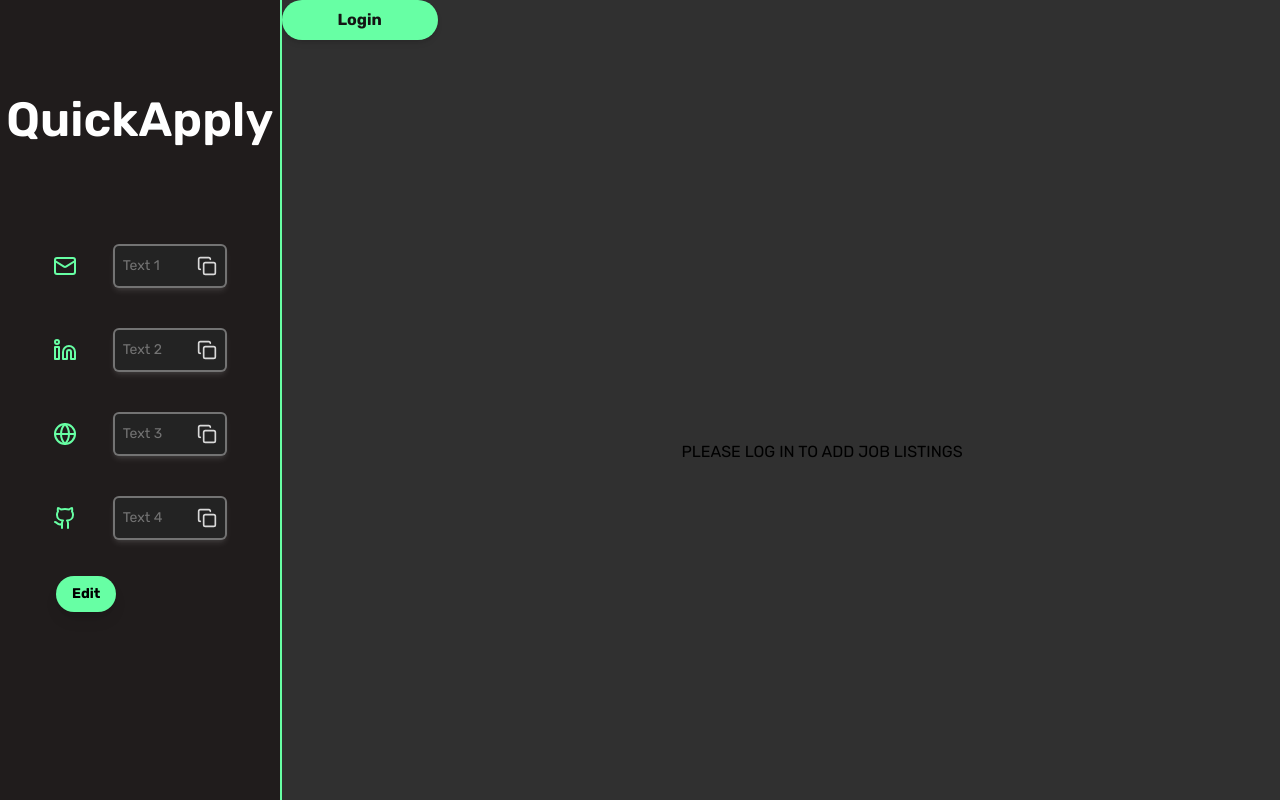
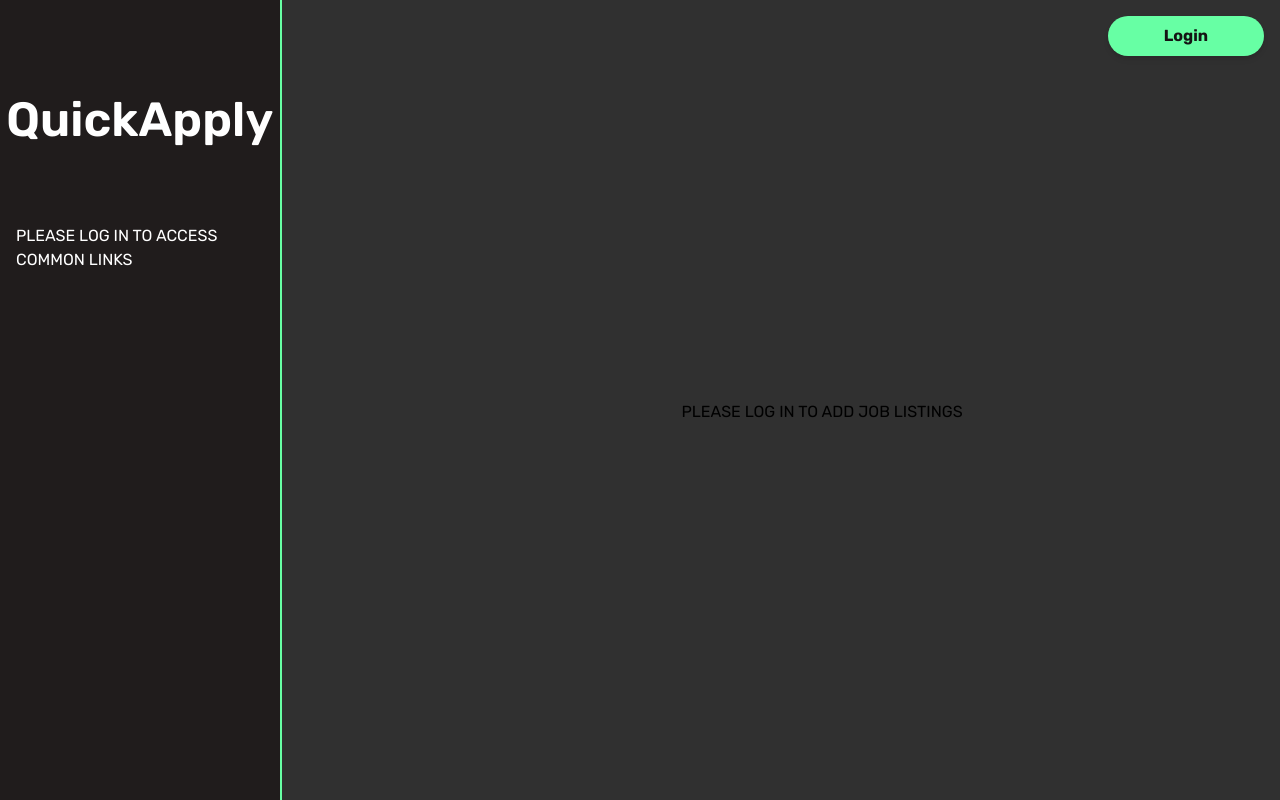
Before and after one commit to kevinliu399/QuickApply, a React (Create React App) app in the folder frontend/: page / in a window 1280 px wide. Built offline with nearby package versions, Linux system fonts and the light colour scheme.

Commit message:
ENH unique username error msg, side bar msg

```diff
--- a/frontend/src/components/LayoutComponent/LayoutComponent.tsx
+++ b/frontend/src/components/LayoutComponent/LayoutComponent.tsx
@@ -13,7 +13,6 @@ import authService from '../../services/authService';
 import ListingCardGrid from '../MainGrid/ListingCardGrid';
 
 const drawerWidth = 22;
-
 
 const LayoutComponent: React.FC = () => {
   const { user, setUser } = useContext(AuthContext);
@@ -47,7 +46,6 @@ const LayoutComponent: React.FC = () => {
 
   return (
     <Box sx={{ display: 'flex', height: '100vh', overflow: 'hidden' }}>
-
       {/* side bar */}
       <Drawer
         sx={{
@@ -67,8 +65,9 @@ const LayoutComponent: React.FC = () => {
 
       <Box
         component="main"
-        sx={{ flexGrow: 1, width: `calc(100% - ${drawerWidth}%)`, backgroundColor: '#303030' }}
+        sx={{ flexGrow: 1, width: `calc(100% - ${drawerWidth}%)`, backgroundColor: '#303030', position: 'relative' }}
       >
+        <Box sx={{ position: 'absolute', top: 16, right: 16 }}>
           {!user ? (
             <LoginButton
               label="Login"
@@ -79,6 +78,7 @@ const LayoutComponent: React.FC = () => {
               Logout {user?.username}
             </Button>
           )}
+        </Box>
 
         <Titlebar />
         {user && <HeaderTable />}
@@ -86,12 +86,11 @@ const LayoutComponent: React.FC = () => {
         <Box sx={{ml: 50, mt: 50}}>
           PLEASE LOG IN TO ADD JOB LISTINGS
         </Box>
-
         }
         {user && <ListingCardGrid />}
-
         {/* <NewListingForm /> */}
       </Box>
+
       <LoginModal
         isOpen={isloginModalOpen}
         onClick={handleLoginClose}
@@ -102,9 +101,6 @@ const LayoutComponent: React.FC = () => {
         onClick={handleRegisterClose}
         onSignInClick={handleLoginOpen}
       />
-
-
-
     </Box>
   );
 };
--- a/frontend/src/components/Sidebar/Sidebar.tsx
+++ b/frontend/src/components/Sidebar/Sidebar.tsx
@@ -167,6 +167,15 @@ const Sidebar: React.FC = () => {
       <h1 className="text-5xl mb-20 mt-20 font-rubik font-semibold text-center text-[rgba(255,255,255)]">
         QuickApply
       </h1>
+
+      {!user &&
+      <p style={{ color: 'white'}}>
+        PLEASE LOG IN TO ACCESS COMMON LINKS
+      </p>
+
+      }
+      {user &&
+
       <SidebarContent
         texts={texts}
         isEditing={isEditing}
@@ -174,7 +183,8 @@ const Sidebar: React.FC = () => {
         handleCopyClick={handleCopyClick}
         handleEditClick={handleEditClick}
         handleClearClick={handleClearClick}
-      />
+      />}
+
     </div>
   );
 };
--- a/frontend/src/modals/register.tsx
+++ b/frontend/src/modals/register.tsx
@@ -64,6 +64,8 @@ const RegisterModal: React.FC<RegisterModalProps> = ({ onClick, isOpen, onSignIn
     const [password, setPassword] = useState('');
     const [isSuccess, setIsSuccess] = useState(false);
 
+    const [errMsg, setErrMsg] = useState('');
+
     const handleSubmit = async (event: React.FormEvent) => {
         event.preventDefault();
 
@@ -84,7 +86,9 @@ const RegisterModal: React.FC<RegisterModalProps> = ({ onClick, isOpen, onSignIn
 
             if (response.ok) {
                 setIsSuccess(true);
+                setErrMsg('');
             } else {
+                setErrMsg('Username already exists')
                 console.error('Registration failed');
             }
         } catch (error) {
@@ -143,8 +147,17 @@ const RegisterModal: React.FC<RegisterModalProps> = ({ onClick, isOpen, onSignIn
                                 <button type="submit" className="text-gray-800 font-semibold py-2 px-8 rounded-xl border-2 hover:bg-main-green hover:duration-500 hover:shadow-md">Sign Up</button>
                             </div>
                         </form>
+                        {errMsg && (
+
+                          <p style={{color: 'red'}}>
+                            {errMsg}
+                          </p>
+                          )}
                         <p className="mt-4">Already have an account? <a className="text-gray-400 hover:text-main-green hover:duration-200 hover:underline cursor-pointer" onClick={onSignInClick}>Sign In</a></p>
+
                     </div>
+
+
                 )}
                 {isSuccess && (
                     <div className="fixed inset-0 flex items-center justify-center bg-black bg-opacity-50">
```
Lines whose indentation alone changed are shown as unchanged.
